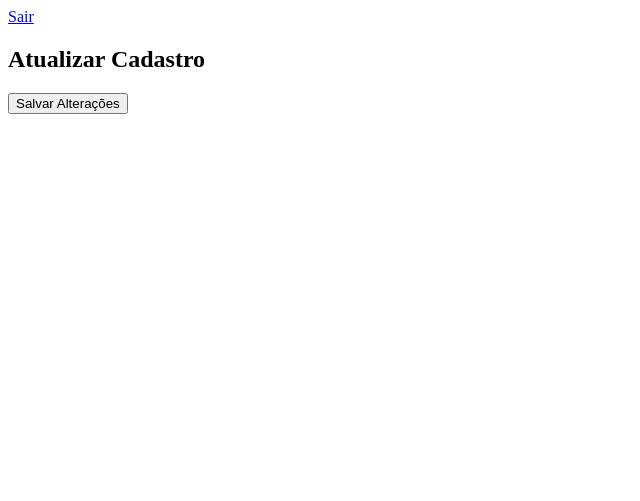
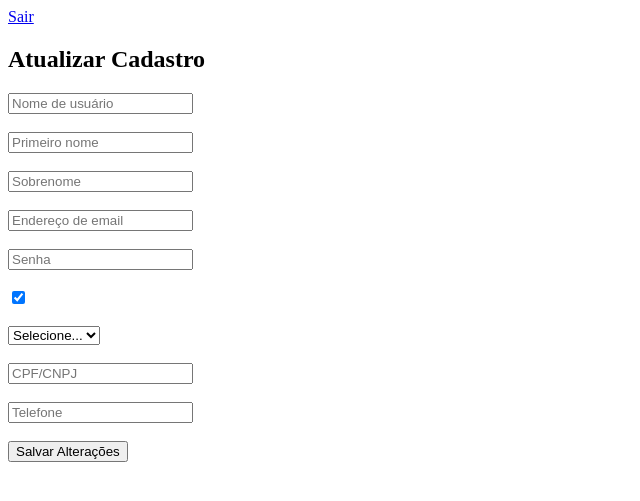
Before and after one commit to sergiojr-dev/projeto_laboratorio, a Django app: template templates/update_user.html in a window 1280 px wide. Shown: the top 501 px of the page, without its empty margins (0-640 px from the left). Run offline with Django 4.2, Linux system fonts and the light colour scheme; the template is opened without the code that fills it: values that come from a table or form of the project are taken from there, others are empty; tables that the repository leaves empty hold one stand-in row (values such as "Sample post").

Commit message:
enviando os templates com alteração na forma de exibição dos inputs

```diff
--- /dev/null
+++ b/main/forms/updateuser_forms.py
@@ -0,0 +1,27 @@
+from django import forms
+from ..models import Usuario
+
+class UserUpdateForm(forms.ModelForm):
+    USUARIO = [
+        (1, 'Aluno'),
+        (2, 'Professor')
+    ]
+    class Meta:
+        model= Usuario
+        fields = ['username', 'first_name', 'last_name', 'email', 'password', 'is_active', 'user', 'cpf_cnpj', 'phone']
+        widgets = {
+            'username': forms.TextInput(attrs={'placeholder': 'Nome de usuário'}),
+            'first_name': forms.TextInput(attrs={'placeholder': 'Primeiro nome'}),
+            'last_name': forms.TextInput(attrs={'placeholder': 'Sobrenome'}),
+            'email': forms.EmailInput(attrs={'placeholder': 'Endereço de email'}),
+            'password': forms.PasswordInput(attrs={'placeholder': 'Senha'}),
+            'is_active': forms.CheckboxInput(attrs={'placeholder': 'Ativo'}),
+            'cpf_cnpj': forms.TextInput(attrs={'placeholder': 'CPF/CNPJ'}),
+            'phone': forms.TextInput(attrs={'placeholder': 'Telefone'}),
+        }
+
+    #user = forms.ChoiceField(choices=USUARIO, widget=forms.Select(attrs={'placeholder': 'Usuário'}))
+    user = forms.ChoiceField(
+        choices=[('', 'Selecione...')] + USUARIO,  # Adiciona "Selecione..." como a primeira opção
+        widget=forms.Select(attrs={'placeholder': 'Usuário'})
+    )
--- a/main/models.py
+++ b/main/models.py
@@ -36,6 +36,12 @@ class UserManager(BaseUserManager):
         return self._create_user(username, password, **extra_fields)
 
 class User(AbstractUser):
+
+    ATIVO_INATIVO = [
+            (1, 'ativo'),
+            (2, 'inativo')
+        ]
+
     first_name = models.CharField(_("first name"), max_length=150, blank=True)
     username = models.CharField(_("username"), max_length=60, unique=True)
     is_staff = models.BooleanField(
@@ -44,7 +50,8 @@ class User(AbstractUser):
         help_text=_("Designates whether the user can log into this admin site."),
     )
     is_active = models.BooleanField(
-        _("active"),
+         _("active"),
+        #choices=ATIVO_INATIVO
         default=True,
         help_text=_(
             "Designates whether this user should be treated as active. "
@@ -100,12 +107,7 @@ class Usuario(AbstractUser):
         (2, "professor")
     ]
 
-    ATIVO_INATIVO = [
-        (1, 'ativo'),
-        (2, 'inativo')
-    ]
-
-    cpf_cnpj = models.CharField(max_length=14)
+    cpf_cnpj = models.CharField(max_length=14, blank=False)
     phone = models.CharField(max_length=12)
     user = models.CharField(max_length=20, choices=USUARIOS, default='1')
 
--- a/templates/dashboard.html
+++ b/templates/dashboard.html
@@ -1,6 +1,7 @@
 <html>
 <body>
-    <a href="{% url 'logout' %}">Logout</a>
+    <a href="{% url 'logout' %}">Logout</a><BR><BR>
+    <a href="{% url 'updateuser' pk=user.pk %}">Atualizar</a>
     {% if user.is_authenticated %}
         <h1>Bem-vindo, {{ user.username }}!</h1>
     {% else %}
--- a/templates/update_user.html
+++ b/templates/update_user.html
@@ -11,7 +11,15 @@
     <h2>Atualizar Cadastro</h2>
     <form method="post">
         {% csrf_token %}
-        {{ form.as_p }}
+        {{ form.username }}<br><br>
+        {{ form.first_name }}<br><br>
+        {{ form.last_name }}<br><br>
+        {{ form.email }}<br><br>
+        {{ form.password }}<br><br>
+        {{ form.is_active }}<br><br>
+        {{ form.user}}<br><br>
+        {{ form.cpf_cnpj }}<br><br>
+        {{ form.phone }}<br><br>
         <button type="submit">Salvar Alterações</button>
     </form>
 </body>
```
Also changed, not shown: main/views/update_register.py (deleted, +0 -11 lines).
